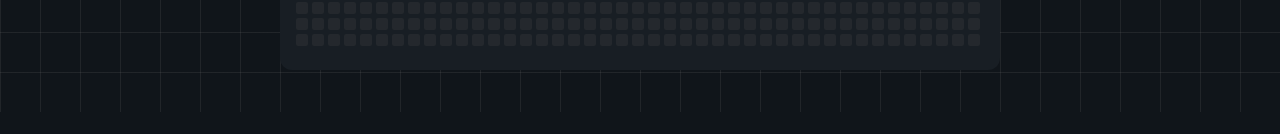
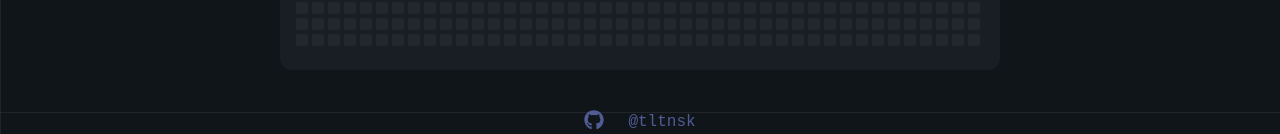
Before and after one commit to tltnsk/productivity-plus, a Next.js app: page / in a window 1280 px wide. Shown: the part 688-822 px from the top of the page. Before the commit the page ends 800 px from the top, so only its background shows below. Built offline with nearby package versions, Linux system fonts and the light colour scheme.

Commit message:
Add footer component

```diff
--- a/package.json
+++ b/package.json
@@ -16,7 +16,9 @@
     "lucide-react": "^0.562.0",
     "next": "16.1.1",
     "react": "19.2.3",
-    "react-dom": "19.2.3"
+    "react-dom": "19.2.3",
+    "react-icons": "^5.5.0",
+    "react-router-dom": "^7.12.0"
   },
   "devDependencies": {
     "@tailwindcss/postcss": "^4",
--- a/src/app/page.tsx
+++ b/src/app/page.tsx
@@ -20,6 +20,7 @@ import Image from "next/image";
 import ThemeToggle from "@/components/ThemeToggle";
 import Button from "@mui/material/Button";
 import { useTheme, alpha } from "@mui/material/styles";
+import { Footer } from "@/components/Footer";
 
 declare module "@mui/material/styles" {
   interface Palette {
@@ -241,6 +242,8 @@ export default function Home() {
           <h2 className="text-xl font-semibold">Yearly Progress</h2>
           <ProductivityGrid history={dailyHistory} />
         </section>
+
+        <Footer />
       </div>
     </main>
   );
--- /dev/null
+++ b/src/components/Footer.tsx
@@ -0,0 +1,16 @@
+import { useTheme, alpha } from "@mui/material/styles";
+import { FaGithub } from "react-icons/fa";
+
+export function Footer() {
+  const theme = useTheme();
+  return (
+    <footer className="flex w-full flex-row flex-wrap items-center justify-center pt-10 gap-x-12">
+      <div className="flex flex-row gap-6">
+        <a href="https://github.com/tltnsk" target="_blank" rel="Github link">
+          <FaGithub size={20} style={{ color: theme.palette.text.secondary }} />
+        </a>
+        <p style={{ color: theme.palette.text.secondary }}>@tltnsk</p>
+      </div>
+    </footer>
+  );
+}
```
Also changed, not shown: 1 other file (tests, documents, lock files or other folders).
